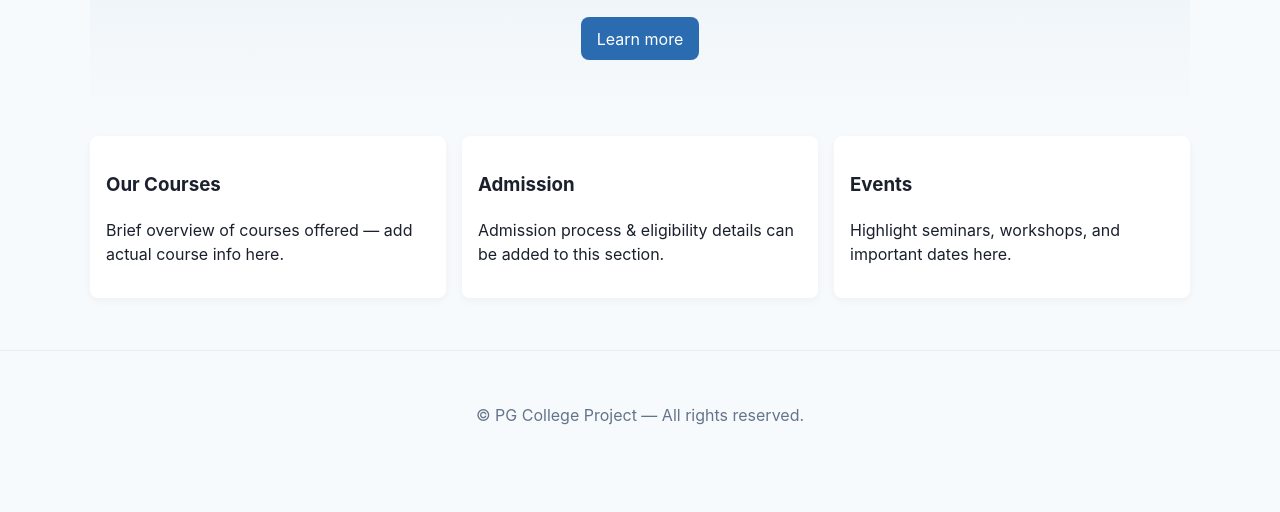
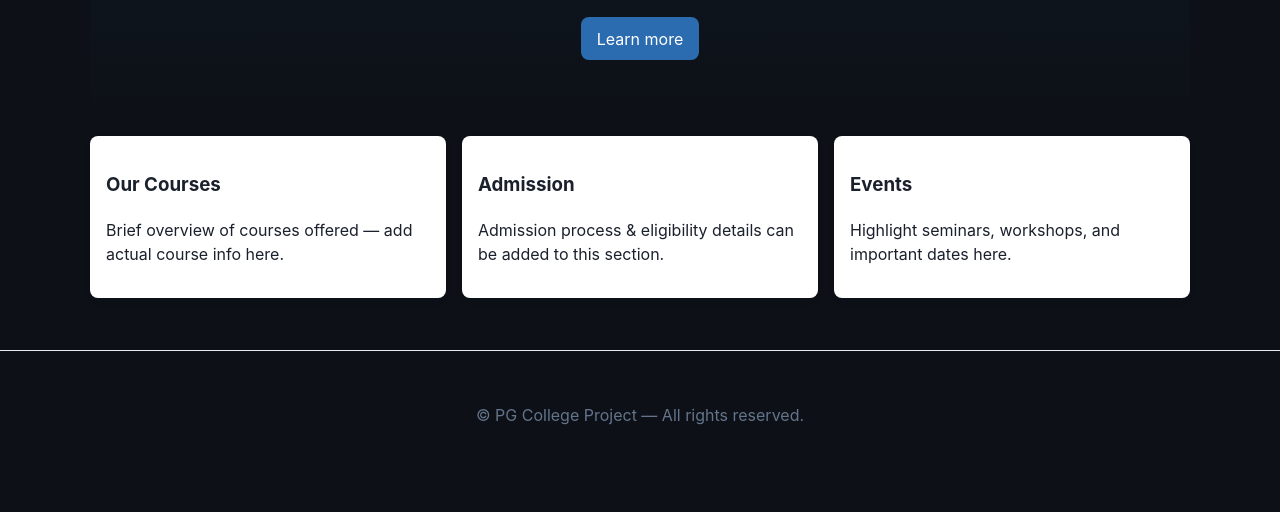
Before and after one commit to krishnan1412/NewProject-StaticHost, a plain HTML site: page index.html in a window 1280 px wide. Shown: the part 288-800 px from the top of the page. Drawn offline with Linux system fonts and the light colour scheme.

Commit message:
Update styles.css

```diff
--- a/assets/css/styles.css
+++ b/assets/css/styles.css
@@ -1,6 +1,6 @@
 :root{
   --accent:#2b6cb0;
-  --bg:#f7fafc;
+  --bg:#0D1117;
   --text:#1a202c;
 }
 
```
